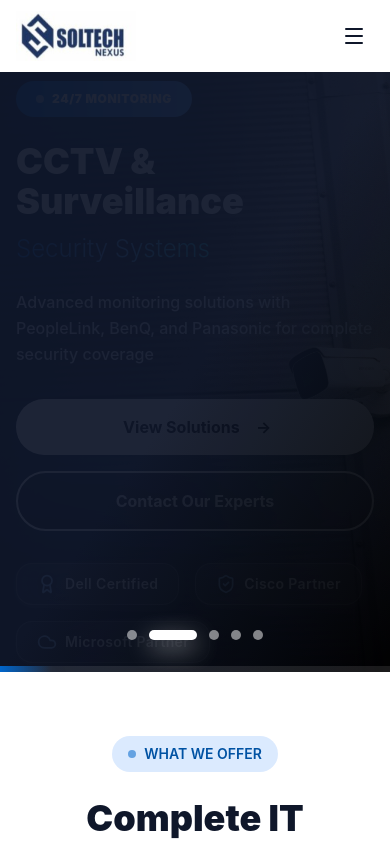
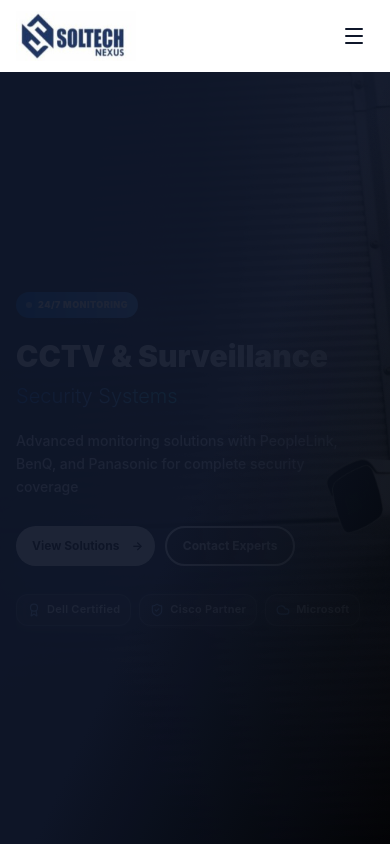
Before and after one commit to Soltech007/soltechnexus, a Next.js app: page / in a window 390 px wide. Shown: the top 844 px of the page. Built offline with nearby package versions, Linux system fonts and the light colour scheme.

Commit message:
initial push

```diff
--- a/app/components/Hero.tsx
+++ b/app/components/Hero.tsx
@@ -82,7 +82,7 @@ const HeroSlider = () => {
 
   return (
     <section
-  className="relative w-full h-[600px] sm:h-[650px] lg:h-[700px] overflow-hidden bg-gradient-to-br from-gray-900 via-slate-900 to-black pt-24 "
+      className="relative w-full min-h-[100vh] lg:h-[700px] overflow-hidden bg-gradient-to-br from-gray-900 via-slate-900 to-black pt-16 sm:pt-20 lg:pt-24"
       onMouseEnter={() => setIsAutoPlay(false)}
       onMouseLeave={() => setIsAutoPlay(true)}
     >
@@ -106,25 +106,25 @@ const HeroSlider = () => {
               src={slides[currentSlide].image}
               alt={slides[currentSlide].title}
               fill
-              className="object-cover"
+              className="object-cover object-center"
               priority={currentSlide === 0}
               quality={90}
             />
           </motion.div>
 
           {/* Multi-layer Gradients */}
-          <div className="absolute inset-0 bg-gradient-to-r from-black/95 via-black/75 to-transparent" />
+          <div className="absolute inset-0 bg-gradient-to-r from-black/95 via-black/80 sm:via-black/75 to-transparent" />
           <div className="absolute inset-0 bg-gradient-to-t from-black/80 via-transparent to-black/30" />
           <div className="absolute inset-0 bg-gradient-to-br from-primary/20 via-transparent to-purple-900/10" />
 
           {/* Content */}
-          <div className="absolute inset-0 flex items-center">
+          <div className="absolute inset-0 flex items-center pb-16 sm:pb-20 lg:pb-0">
             <div className="max-w-7xl mx-auto px-4 sm:px-6 lg:px-8 w-full">
               <motion.div
                 initial={{ x: -100, opacity: 0 }}
                 animate={{ x: 0, opacity: 1 }}
                 transition={{ delay: 0.2, duration: 0.8, ease: "easeOut" }}
-                className="max-w-3xl space-y-6 lg:space-y-8"
+                className="max-w-3xl space-y-4 sm:space-y-5 lg:space-y-7"
               >
                 {/* Badge */}
                 <motion.div
@@ -132,8 +132,8 @@ const HeroSlider = () => {
                   animate={{ scale: 1, rotate: 0 }}
                   transition={{ delay: 0.4, type: "spring", stiffness: 200 }}
                 >
-                  <span className="inline-flex items-center gap-2 bg-gradient-to-r from-primary via-primary-light to-blue-400 text-white px-5 py-2.5 rounded-full text-xs md:text-sm font-black tracking-wider shadow-2xl uppercase">
-                    <span className="w-2 h-2 bg-white rounded-full animate-pulse"></span>
+                  <span className="inline-flex items-center gap-1.5 sm:gap-2 bg-gradient-to-r from-primary via-primary-light to-blue-400 text-white px-2.5 sm:px-4 lg:px-5 py-1.5 sm:py-2 lg:py-2.5 rounded-full text-[9px] sm:text-xs md:text-sm font-black tracking-wider shadow-2xl uppercase">
+                    <span className="w-1.5 h-1.5 sm:w-2 sm:h-2 bg-white rounded-full animate-pulse"></span>
                     {slides[currentSlide].badge}
                   </span>
                 </motion.div>
@@ -143,10 +143,11 @@ const HeroSlider = () => {
                   initial={{ y: 50, opacity: 0 }}
                   animate={{ y: 0, opacity: 1 }}
                   transition={{ delay: 0.5, duration: 0.8 }}
+                  className="pt-1 sm:pt-2"
                 >
                   <h1 className="text-white leading-[1.1]">
                     <motion.span
-                      className="block text-4xl sm:text-5xl lg:text-7xl font-black mb-3 drop-shadow-2xl"
+                      className="block text-3xl sm:text-4xl md:text-5xl lg:text-7xl font-black mb-2 sm:mb-3 drop-shadow-2xl"
                       initial={{ x: -50, opacity: 0 }}
                       animate={{ x: 0, opacity: 1 }}
                       transition={{ delay: 0.6 }}
@@ -154,7 +155,7 @@ const HeroSlider = () => {
                       {slides[currentSlide].title}
                     </motion.span>
                     <motion.span
-                      className="block text-2xl sm:text-3xl lg:text-5xl font-light"
+                      className="block text-xl sm:text-2xl md:text-3xl lg:text-5xl font-light"
                       initial={{ x: -50, opacity: 0 }}
                       animate={{ x: 0, opacity: 1 }}
                       transition={{ delay: 0.7 }}
@@ -171,7 +172,7 @@ const HeroSlider = () => {
                   initial={{ y: 30, opacity: 0 }}
                   animate={{ y: 0, opacity: 1 }}
                   transition={{ delay: 0.8, duration: 0.8 }}
-                  className="text-gray-200 text-base sm:text-lg lg:text-xl font-medium max-w-2xl leading-relaxed drop-shadow-lg"
+                  className="text-gray-200 text-sm sm:text-base lg:text-xl font-medium max-w-2xl leading-relaxed drop-shadow-lg pr-4 sm:pr-0 pt-1 sm:pt-2"
                 >
                   {slides[currentSlide].subtitle}
                 </motion.p>
@@ -181,13 +182,13 @@ const HeroSlider = () => {
                   initial={{ y: 30, opacity: 0 }}
                   animate={{ y: 0, opacity: 1 }}
                   transition={{ delay: 0.9, duration: 0.8 }}
-                  className="flex flex-col sm:flex-row gap-4 pt-2"
+                  className="flex flex-wrap gap-2.5 sm:gap-3 lg:gap-4 pt-3 sm:pt-4"
                 >
                   <Link
                     href={slides[currentSlide].buttonLink}
-                    className="group relative bg-white text-black px-8 py-4 rounded-full text-base lg:text-lg font-bold  transition-all duration-500 shadow-2xl flex items-center justify-center gap-3 overflow-hidden hover:scale-105"
+                    className="group relative bg-white text-black px-4 sm:px-6 lg:px-8 py-2.5 sm:py-3 lg:py-4 rounded-full text-xs sm:text-sm lg:text-base font-bold transition-all duration-500 shadow-2xl flex items-center justify-center gap-2 overflow-hidden hover:scale-105 active:scale-95"
                   >
-                    <span className="relative z-10">{slides[currentSlide].buttonText}</span>
+                    <span className="relative z-10 whitespace-nowrap">{slides[currentSlide].buttonText}</span>
                     <motion.span
                       className="relative z-10"
                       animate={{ x: [0, 5, 0] }}
@@ -199,25 +200,23 @@ const HeroSlider = () => {
 
                   <Link
                     href="/contact"
-                    className="group border-2 border-white text-white px-8 py-4 rounded-full text-base lg:text-lg font-bold hover:bg-white hover:text-black transition-all duration-300 text-center backdrop-blur-md hover:scale-105 shadow-xl"
+                    className="group border-2 border-white text-white px-4 sm:px-6 lg:px-8 py-2.5 sm:py-3 lg:py-4 rounded-full text-xs sm:text-sm lg:text-base font-bold hover:bg-white hover:text-black transition-all duration-300 text-center backdrop-blur-md hover:scale-105 active:scale-95 shadow-xl whitespace-nowrap"
                   >
-                    Contact Our Experts
+                    Contact Experts
                   </Link>
                 </motion.div>
 
-                {/* Features */}
-
-
+                {/* Features - Balanced size for mobile */}
                 <motion.div
                   initial={{ y: 30, opacity: 0 }}
                   animate={{ y: 0, opacity: 1 }}
                   transition={{ delay: 1, duration: 0.8 }}
-  className="flex flex-wrap gap-4 pt-2"
+                  className="flex flex-nowrap gap-2 sm:gap-3 lg:gap-4 pt-3 sm:pt-4 overflow-x-auto scrollbar-hide pb-2"
                 >
                   {[
-    { icon: <Award className="w-5 h-5 text-primary-300" />, text: "Dell Certified" },
-    { icon: <ShieldCheck className="w-5 h-5 text-primary-300" />, text: "Cisco Partner" },
-    { icon: <Cloud className="w-5 h-5 text-primary-300" />, text: "Microsoft Partner" },
+                    { icon: <Award className="w-3.5 h-3.5 sm:w-4 sm:h-4 lg:w-5 lg:h-5 text-primary-300" />, text: "Dell Certified" },
+                    { icon: <ShieldCheck className="w-3.5 h-3.5 sm:w-4 sm:h-4 lg:w-5 lg:h-5 text-primary-300" />, text: "Cisco Partner" },
+                    { icon: <Cloud className="w-3.5 h-3.5 sm:w-4 sm:h-4 lg:w-5 lg:h-5 text-primary-300" />, text: "Microsoft" },
                   ].map((feature, index) => (
                     <motion.div
                       key={index}
@@ -225,25 +224,27 @@ const HeroSlider = () => {
                       animate={{ scale: 1, opacity: 1 }}
                       transition={{ delay: 1.1 + index * 0.15, type: "spring", stiffness: 120 }}
                       className="
-        flex items-center gap-2
+                        flex items-center gap-1.5 sm:gap-2
                         bg-white/10 backdrop-blur-xl
-        px-5 py-2.5
-        rounded-2xl
+                        px-2.5 sm:px-3 lg:px-5
+                        py-1.5 sm:py-2 lg:py-2.5
+                        rounded-xl sm:rounded-xl lg:rounded-2xl
                         border border-white/20
                         shadow-[0_2px_10px_rgba(255,255,255,0.12)]
                         hover:shadow-[0_4px_20px_rgba(255,255,255,0.25)]
                         hover:bg-white/20
                         hover:border-white/40
-        hover:scale-110
+                        hover:scale-105 lg:hover:scale-110
                         transition-all duration-300
                         cursor-default
+                        flex-shrink-0
                       "
                     >
-      <span className="text-xl drop-shadow">
+                      <span className="drop-shadow flex-shrink-0">
                         {feature.icon}
                       </span>
 
-      <span className="text-white/95 text-sm md:text-base font-semibold tracking-wide">
+                      <span className="text-white/95 text-[11px] sm:text-xs lg:text-sm font-semibold tracking-wide whitespace-nowrap">
                         {feature.text}
                       </span>
                     </motion.div>
@@ -256,44 +257,26 @@ const HeroSlider = () => {
         </motion.div>
       </AnimatePresence>
 
-      {/* Navigation Arrows */}
-      {/* <div className="hidden md:block">
-        <motion.button
-          whileHover={{ scale: 1.1, x: -5 }}
-          whileTap={{ scale: 0.9 }}
-          onClick={prevSlide}
-          className="absolute left-6 lg:left-10 top-1/2 -translate-y-1/2 w-14 h-14 lg:w-16 lg:h-16 rounded-full bg-white/10 backdrop-blur-lg border-2 border-white/30 text-white hover:bg-white hover:text-black transition-all flex items-center justify-center text-2xl font-bold z-20 shadow-xl"
-        >
-          ←
-        </motion.button>
-        <motion.button
-          whileHover={{ scale: 1.1, x: 5 }}
-          whileTap={{ scale: 0.9 }}
-          onClick={nextSlide}
-          className="absolute right-6 lg:right-10 top-1/2 -translate-y-1/2 w-14 h-14 lg:w-16 lg:h-16 rounded-full bg-white/10 backdrop-blur-lg border-2 border-white/30 text-white hover:bg-white hover:text-black transition-all flex items-center justify-center text-2xl font-bold z-20 shadow-xl"
-        >
-          →
-        </motion.button>
-      </div> */}
-
       {/* Indicators */}
-      <div className="absolute bottom-8 lg:bottom-12 left-1/2 -translate-x-1/2 flex gap-3 z-20">
+      <div className="absolute bottom-6 sm:bottom-8 lg:bottom-12 left-1/2 -translate-x-1/2 flex gap-2 sm:gap-3 z-20">
         {slides.map((_, index) => (
           <motion.button
             key={index}
             onClick={() => goToSlide(index)}
             whileHover={{ scale: 1.3 }}
+            whileTap={{ scale: 0.9 }}
             className={`transition-all duration-500 rounded-full ${
               currentSlide === index
-                ? 'w-12 lg:w-16 h-2.5 bg-white shadow-lg shadow-white/50'
-                : 'w-2.5 h-2.5 bg-white/50 hover:bg-white/80'
+                ? 'w-8 sm:w-12 lg:w-16 h-2 sm:h-2.5 bg-white shadow-lg shadow-white/50'
+                : 'w-2 sm:w-2.5 h-2 sm:h-2.5 bg-white/50 hover:bg-white/80'
             }`}
+            aria-label={`Go to slide ${index + 1}`}
           />
         ))}
       </div>
 
       {/* Auto-play Progress Bar */}
-      <div className="absolute bottom-0 left-0 right-0 h-1.5 bg-white/10 overflow-hidden z-10">
+      <div className="absolute bottom-0 left-0 right-0 h-1 sm:h-1.5 bg-white/10 overflow-hidden z-10">
         <motion.div
           className="h-full bg-gradient-to-r from-primary via-accent to-primary-light shadow-lg"
           initial={{ width: "0%" }}
@@ -302,19 +285,6 @@ const HeroSlider = () => {
           key={`progress-${currentSlide}`}
         />
       </div>
-
-      {/* Slide Counter */}
-      {/* <motion.div
-        initial={{ opacity: 0, y: -20 }}
-        animate={{ opacity: 1, y: 0 }}
-        className="hidden lg:flex absolute top-8 right-8 items-center gap-3 text-white/90 text-sm font-bold backdrop-blur-lg bg-white/10 px-5 py-3 rounded-full border border-white/20 shadow-xl"
-      >
-        <span className="text-2xl font-black text-primary-light">
-          {String(currentSlide + 1).padStart(2, '0')}
-        </span>
-        <span className="text-white/60">/</span>
-        <span className="text-white/80">{String(slides.length).padStart(2, '0')}</span>
-      </motion.div> */}
     </section>
   )
 }
```
Also changed, not shown: app/components/BrandLogoSlider.tsx (+27 -15 lines), app/components/CaseStudy.tsx (+25 -22 lines), app/components/Footer.tsx (+89 -63 lines), app/globals.css (+7 -0 lines), components/ui/carousel.tsx (+10 -4 lines). Lines whose indentation alone changed are shown as unchanged.
